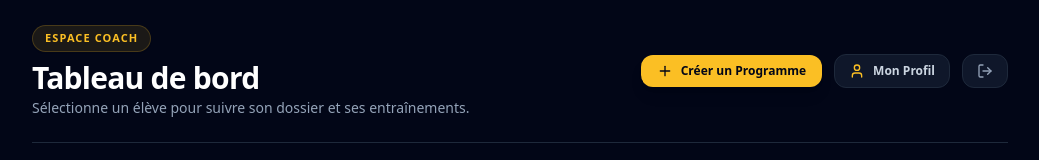
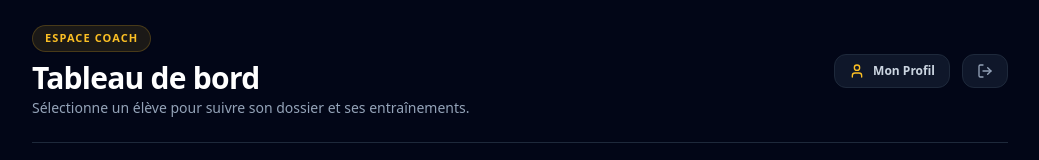
Before and after one commit to Juez34/coaching-vip, a Next.js app: page /coach in a window 1280 px wide. Shown: the top 160 px of the page, without its empty margins (120-1159 px from the left). Built offline with nearby package versions, Linux system fonts and the light colour scheme; no server answers.

Commit message:
Update page.js

```diff
--- a/app/coach/page.js
+++ b/app/coach/page.js
@@ -1,9 +1,7 @@
 "use client";
 import React, { useState, useEffect } from "react";
 import { supabase } from "../../lib/supabase";
-import {
-  Plus, LogOut, User, Users, Loader2, ChevronRight, Dumbbell, Calendar
-} from "lucide-react";
+import { LogOut, User, Users, Loader2, ChevronRight } from "lucide-react";
 import Link from "next/link";
 import { useRouter } from "next/navigation";
 
@@ -32,11 +30,11 @@ export default function CoachDashboard() {
     try {
       setLoading(true);
       const { data: user } = await supabase.auth.getUser();
-      if (!user.user) return;
+      if (!user?.user) return;
 
       const coachId = user.user.id;
 
-      // Récupération des élèves liés
+      // 1. Récupération des élèves via la table de liaison (student_coaches)
       const { data: multiCoachData } = await supabase
         .from("student_coaches")
         .select("student_id, profiles!student_coaches_student_id_fkey(*)")
@@ -44,6 +42,7 @@ export default function CoachDashboard() {
 
       let studentList = (multiCoachData || []).map((item) => item.profiles).filter(Boolean);
 
+      // 2. Récupération des élèves rattachés directement par coach_id dans profiles
       const { data: directData } = await supabase
         .from("profiles")
         .select("*")
@@ -58,7 +57,7 @@ export default function CoachDashboard() {
 
       setStudents(studentList);
     } catch (err) {
-      console.error("Erreur de chargement des élèves:", err);
+      console.error("Erreur de chargement des élèves :", err);
     } finally {
       setLoading(false);
     }
@@ -91,14 +90,6 @@ export default function CoachDashboard() {
         </div>
 
         <div className="flex flex-wrap items-center gap-3">
-          <Link
-            href="/coach/new-program"
-            className="bg-amber-400 hover:bg-amber-300 text-slate-950 font-bold px-4 py-2 rounded-xl flex items-center gap-2 transition-all text-xs shadow-lg"
-          >
-            <Plus className="w-4 h-4" />
-            <span>Créer un Programme</span>
-          </Link>
-
           <Link
             href="/profile"
             className="text-xs font-bold text-slate-300 hover:text-white bg-slate-900 hover:bg-slate-800 px-3.5 py-2 rounded-xl border border-slate-800 flex items-center gap-2 transition-colors"
```
